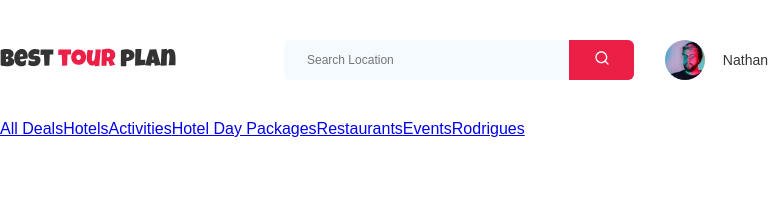
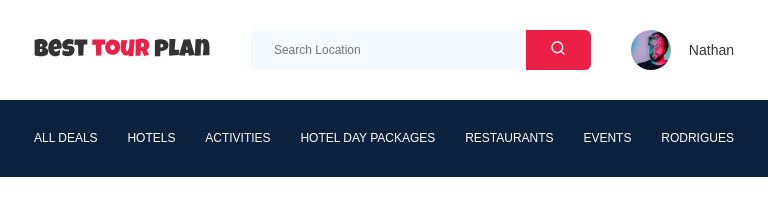
Before and after one commit to mvpan/site, a plain HTML site: page index.html in a window 768 px wide. Drawn offline with Linux system fonts and the light colour scheme.

Commit message:
create: responsive tablet for header

```diff
--- a/index.html
+++ b/index.html
@@ -44,6 +44,9 @@
             <span class="user__name">Nathan</span>
           </a>
         </div>
+      </div>
+      <div class="navbar-bottom">
+        <div class="container">
           <nav class="navbar-menu">
             <a href="#" class="navbar-menu__link">All Deals</a
             ><a href="#" class="navbar-menu__link">Hotels</a
@@ -54,6 +57,7 @@
             ><a href="#" class="navbar-menu__link">Rodrigues</a>
           </nav>
         </div>
+      </div>
     </header>
   </body>
 </html>
--- /dev/null
+++ b/sass/_media.sass
@@ -0,0 +1,21 @@
+@media (max-width: 1200px)
+  .container
+    max-width: 960px
+@media ( max-width: 960px )
+  .container
+    max-width: 700px
+  .navbar
+    &-top
+      padding-bottom: 30px
+      padding-top: 30px
+    &__search
+      margin-left: auto
+      max-width: 340px
+    &-menu
+      &__link
+        font-size: 12px
+        line-height: 15px
+
+@media (min-width: 768px)
+  .container
+    max-width: 700px
--- a/sass/_variables.sass
+++ b/sass/_variables.sass
@@ -1,2 +1,4 @@
 $primary: #EC1F46
 $text-color:#333333
+$dark: #0A223D
+$light: #fff
--- a/sass/blocks/_header.sass
+++ b/sass/blocks/_header.sass
@@ -9,7 +9,22 @@
   &__search
     margin: auto
     margin-left: 108px
+  &-bottom
+    background-color: $dark
+  &-menu
+    margin: 0
+    padding: 31px 0
+    display: flex
+    justify-content: space-between
+    align-items: center
+    color: $light
 
+    &__link
+      color: inherit
+      text-decoration: none
+      text-transform: uppercase
+.logo
+  width: 177px
 .search
   display: flex
   position: relative
--- a/sass/style.sass
+++ b/sass/style.sass
@@ -6,3 +6,5 @@
 @import 'normalize'
 // настрйоки блоков
 @import 'blocks/header'
+// адаптив
+@import 'media'
```
Also changed, not shown: css/style.css, 1 other file. Lines whose indentation alone changed are shown as unchanged.
